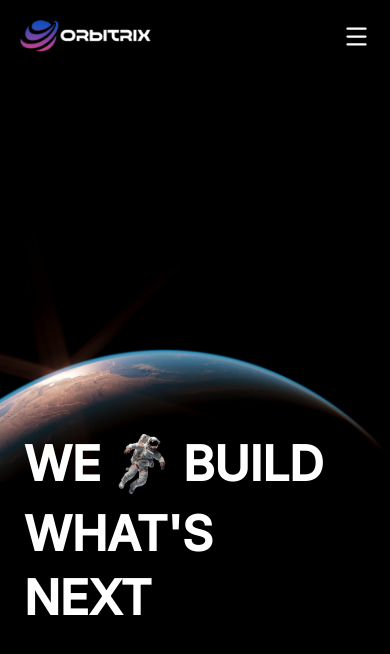
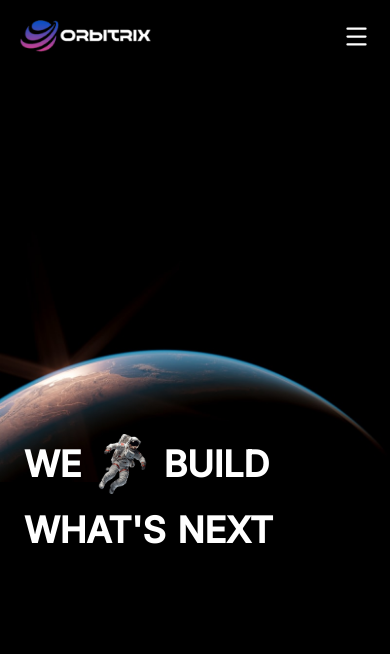
Before and after one commit to Habeebamoo/Orbitrix, a Next.js app: page / in a window 390 px wide. Shown: the top 654 px of the page. Built offline with nearby package versions, Linux system fonts and the light colour scheme.

Commit message:
reduced hero text in small screen

```diff
--- a/app/page.tsx
+++ b/app/page.tsx
@@ -11,15 +11,17 @@ const page = () => {
 
         <div className="absolute bottom-0 left-0 right-0 lg:top-[25%] max-sm:top-[90%] z-0 px-6  lg:px-10 lg:object-cover lg:object-[70%_100%] font-bold font-inter">
 
-          <h1 className="lg:mt-0 text-white text-5xl lg:text-8xl md:text-6xl flex-start">
+          <h1 className="lg:mt-0 text-white text-4xl md:text-5xl lg:text-8xl md:text-6xl flex-start">
             <span>WE</span>
             <img src="/astro.png" className="h-15 md:h-18 lg:h-25" />
             <span>BUILD</span>
           </h1>
-          <h1 className="mt-4 text-white text-5xl lg:text-8xl md:text-6xl">
+          <h1 className="mt-4 text-white text-4xl md:text-5xl lg:text-8xl md:text-6xl">
             WHAT'S
+            <span className="sm:hidden cl
+            ml-3">NEXT</span>
           </h1>
-          <h1 className="mt-4 text-white text-5xl lg:text-8xl md:text-6xl">
+          <h1 className="mt-4 text-white text-4xl md:text-5xl lg:text-8xl md:text-6xl max-sm:hidden">
             NEXT
           </h1>
         </div>
```
